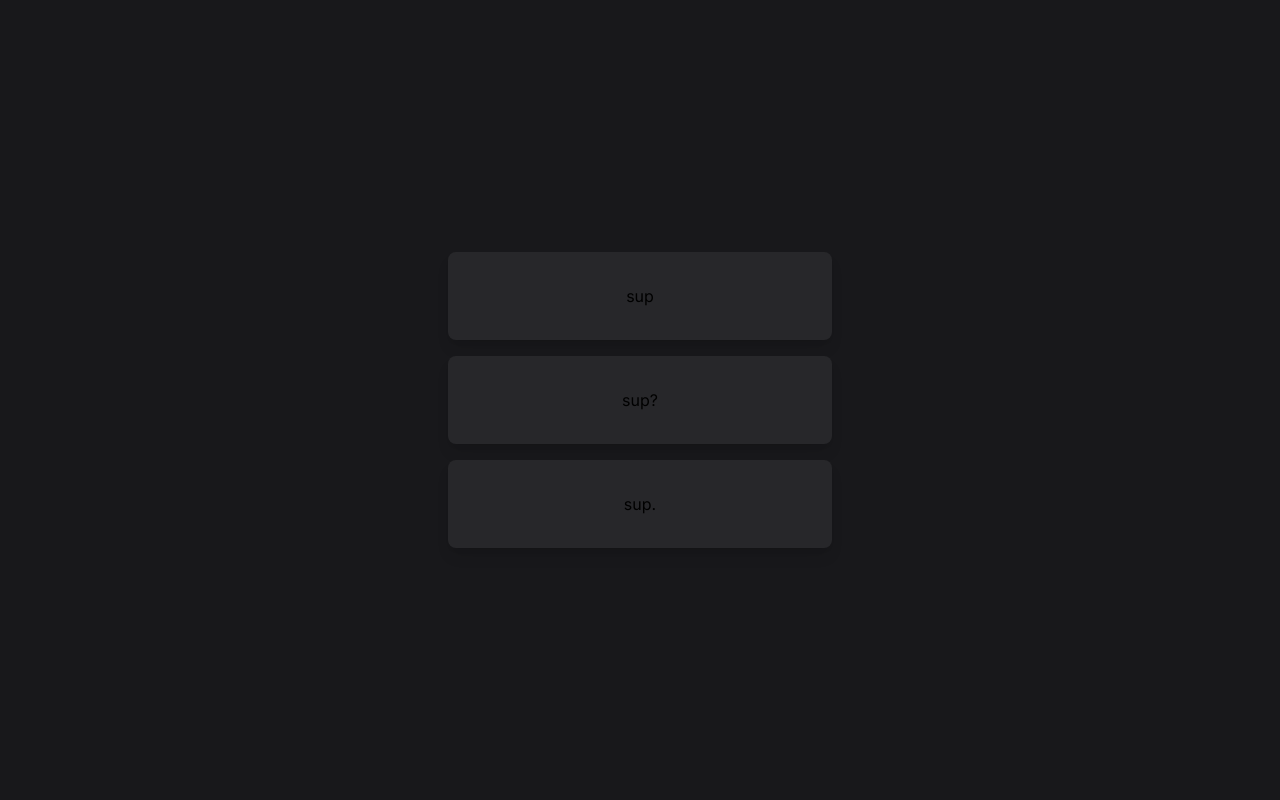
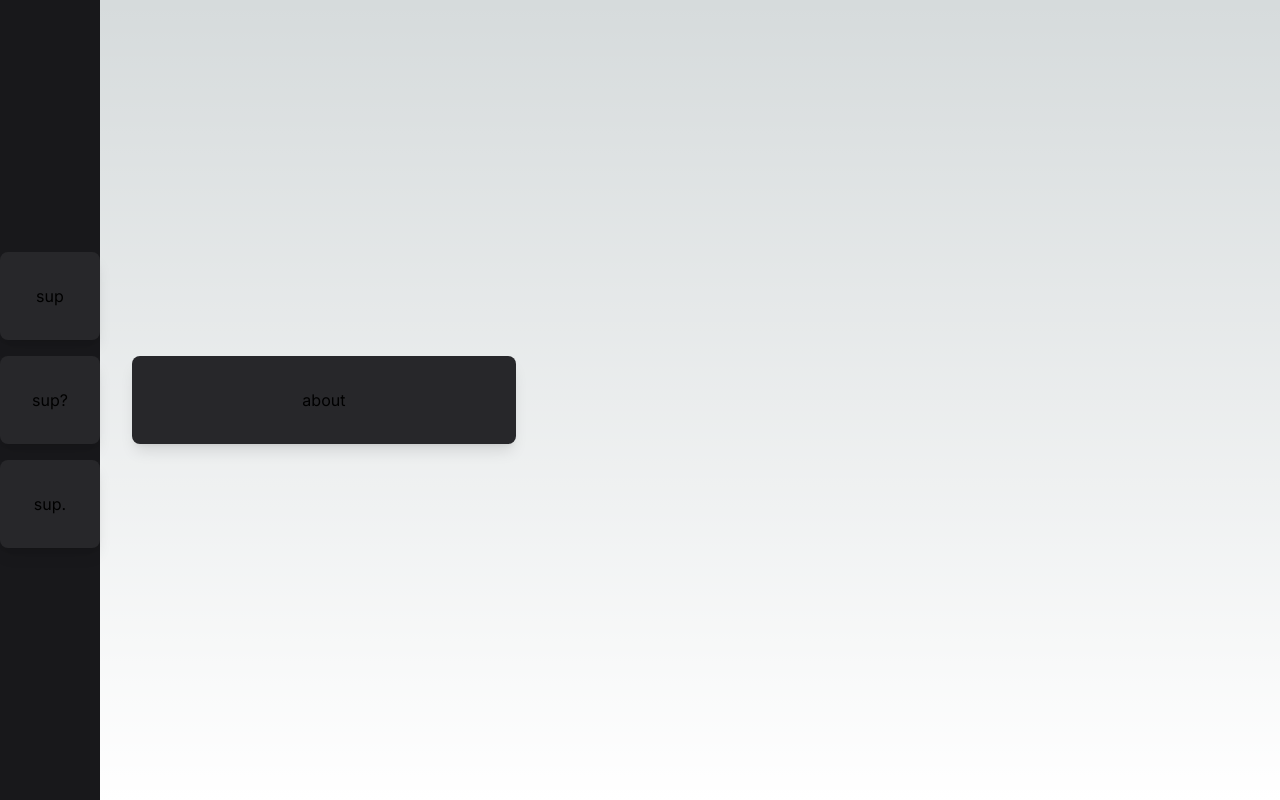
Before and after one commit to mattcbarrett/mattcbarrett.github.io, a Next.js app: page / in a window 1280 px wide. Built offline with nearby package versions, Linux system fonts and the light colour scheme.

Commit message:
layout testing

```diff
--- a/app/page.tsx
+++ b/app/page.tsx
@@ -2,6 +2,7 @@ import Image from "next/image";
 
 export default function Home() {
   return (
+    <div className="flex space-x-8 items-center">
       <div className="flex flex-col space-y-4 items-center justify-center min-h-screen bg-zinc-900">
         <div className="p-8 rounded-lg shadow-lg max-w-sm w-full text-center bg-zinc-800">
           sup
@@ -13,5 +14,9 @@ export default function Home() {
           sup.
         </div>
       </div>
+      <div className="p-8 rounded-lg shadow-lg max-w-sm w-full text-center bg-zinc-800">
+        about
+      </div>
+    </div>
   );
 }
```
Lines whose indentation alone changed are shown as unchanged.
